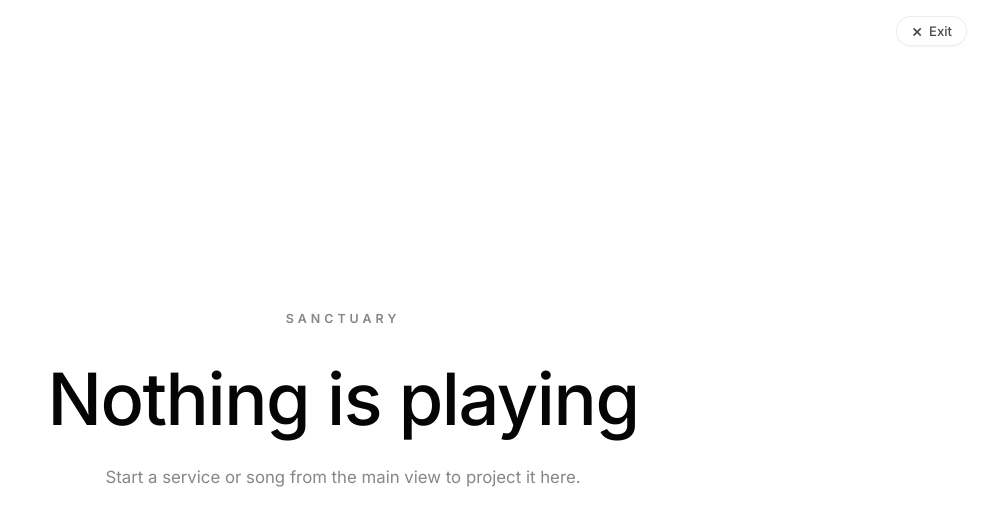
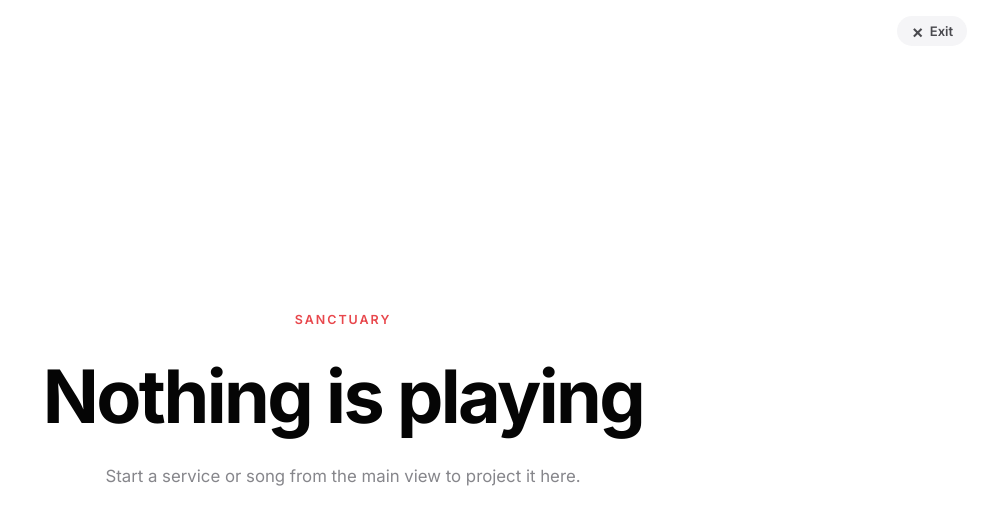
Before and after one commit to Moses2917/sancuary-player, a Vue app: page /now-playing in a window 1280 px wide. Shown: the top 526 px of the page, without its empty margins (297-1280 px from the left). Built offline with nearby package versions, Linux system fonts and the light colour scheme.

Commit message:
Rebuild Now Playing as a projection-grade page with bold display type

```diff
--- a/src/views/NowPlayingView.vue
+++ b/src/views/NowPlayingView.vue
@@ -59,14 +59,14 @@ function exit() {
     </button>
 
     <div v-if="!hasSong" class="np-empty">
-      <p class="np-empty__kicker">Sanctuary</p>
+      <p class="np-kicker">Sanctuary</p>
       <h1>Nothing is playing</h1>
       <p class="np-empty__hint">Start a service or song from the main view to project it here.</p>
     </div>
 
     <div v-else class="np-stage">
       <div class="np-meta">
-        <div class="np-kicker">{{ player.service?.name ?? 'Preview' }}</div>
+        <p class="np-kicker">{{ player.service?.name ?? 'Preview' }}</p>
         <h1 class="np-title" :title="player.currentSong?.title">
           {{ player.currentSong?.title }}
         </h1>
@@ -79,7 +79,7 @@ function exit() {
           :current="player.currentTime"
           :markers="player.currentMarkers"
           :loop="player.loop"
-          :height="96"
+          :height="88"
           accent="var(--c-accent)"
           @seek="(t) => player.seek(t)"
         />
@@ -96,14 +96,19 @@ function exit() {
           title="Previous"
           @click="player.prev()"
         >
-          <SkipBack :size="28" :stroke-width="1.5" />
+          <SkipBack :size="26" :stroke-width="1.75" />
         </button>
         <button
           class="np-btn np-btn--play"
           :title="player.isPlaying ? 'Pause' : 'Play'"
           @click="player.toggle()"
         >
-          <component :is="player.isPlaying ? Pause : Play" :size="44" :stroke-width="1.75" />
+          <component
+            :is="player.isPlaying ? Pause : Play"
+            :size="40"
+            :stroke-width="2"
+            :style="!player.isPlaying ? 'margin-left: 4px' : ''"
+          />
         </button>
         <button
           class="np-btn"
@@ -111,7 +116,7 @@ function exit() {
           title="Next"
           @click="player.next()"
         >
-          <SkipForward :size="28" :stroke-width="1.5" />
+          <SkipForward :size="26" :stroke-width="1.75" />
         </button>
       </div>
 
@@ -144,45 +149,45 @@ function exit() {
   display: inline-flex;
   align-items: center;
   gap: 6px;
-  background: var(--c-surface-raised);
+  background: var(--c-bg-2);
   color: var(--c-text-soft);
-  border: 1px solid var(--c-border);
-  padding: 6px 14px;
+  border: none;
+  padding: 7px 14px;
   border-radius: var(--r-pill);
   font-size: 0.82rem;
-  font-weight: 500;
+  font-weight: 550;
+  letter-spacing: -0.005em;
   cursor: pointer;
-  box-shadow: var(--sh-sm);
   transition:
     color var(--dur-fast) var(--ease),
-    border-color var(--dur-fast) var(--ease);
+    background var(--dur-fast) var(--ease);
 }
 .np-exit span {
-  font-size: 1.1rem;
+  font-size: 1.15rem;
   line-height: 0.8;
 }
 .np-exit:hover {
+  background: var(--c-bg-3);
   color: var(--c-text);
-  border-color: var(--c-border-strong);
 }
 
 .np-empty {
   text-align: center;
   z-index: 1;
 }
-.np-empty__kicker {
+.np-kicker {
   font-size: 0.78rem;
-  letter-spacing: 0.32em;
+  font-weight: 600;
+  letter-spacing: 0.16em;
   text-transform: uppercase;
-  color: var(--c-text-muted);
-  margin-bottom: var(--sp-4);
-  font-weight: 600;
+  color: var(--c-accent);
+  margin-bottom: var(--sp-3);
 }
 .np-empty h1 {
-  font-size: clamp(2.5rem, 6vw, 4.5rem);
+  font-size: clamp(2.6rem, 6vw, 4.6rem);
   margin-bottom: var(--sp-3);
-  font-weight: 500;
-  letter-spacing: -0.02em;
+  font-weight: 700;
+  letter-spacing: -0.035em;
 }
 .np-empty__hint {
   color: var(--c-text-muted);
@@ -203,20 +208,11 @@ function exit() {
   text-align: center;
   max-width: 100%;
 }
-.np-kicker {
-  font-size: 0.85rem;
-  font-weight: 600;
-  letter-spacing: 0.32em;
-  text-transform: uppercase;
-  color: var(--c-accent);
-  margin-bottom: var(--sp-4);
-}
 .np-title {
-  font-family: var(--font-display);
   font-size: clamp(2.6rem, 8vw, 5.6rem);
-  font-weight: 500;
-  line-height: 1.05;
-  letter-spacing: -0.02em;
+  font-weight: 700;
+  line-height: 1.02;
+  letter-spacing: -0.04em;
   max-width: 100%;
   overflow-wrap: anywhere;
 }
@@ -231,8 +227,9 @@ function exit() {
   justify-content: space-between;
   font-variant-numeric: tabular-nums;
   color: var(--c-text-muted);
-  font-size: 1.05rem;
-  letter-spacing: 0.02em;
+  font-size: 1rem;
+  font-weight: 550;
+  letter-spacing: -0.005em;
 }
 
 .np-transport {
@@ -245,18 +242,22 @@ function exit() {
   align-items: center;
   justify-content: center;
   border-radius: var(--r-pill);
-  border: 1px solid transparent;
+  border: none;
   background: transparent;
   color: var(--c-text-soft);
   cursor: pointer;
   padding: var(--sp-3);
   transition:
     color var(--dur-fast) var(--ease),
-    background var(--dur-fast) var(--ease);
+    background var(--dur-fast) var(--ease),
+    transform var(--dur-fast) var(--ease-out);
 }
-.np-btn:hover {
-  background: var(--c-bg-3);
+.np-btn:hover:not(:disabled) {
+  background: var(--c-bg-2);
   color: var(--c-text);
+}
+.np-btn:active:not(:disabled) {
+  transform: scale(0.94);
 }
 .np-btn:disabled {
   opacity: 0.3;
@@ -264,12 +265,12 @@ function exit() {
 }
 .np-btn--play {
   background: var(--c-accent);
-  color: #fbf9f3;
+  color: #fff;
   padding: var(--sp-5);
 }
 .np-btn--play:hover {
   background: var(--c-accent-deep);
-  color: #fbf9f3;
+  color: #fff;
 }
 
 .np-upnext {
@@ -277,16 +278,15 @@ function exit() {
   bottom: var(--sp-5);
   right: var(--sp-5);
   text-align: right;
-  background: var(--c-surface-raised);
-  border: 1px solid var(--c-border);
+  background: var(--c-bg-2);
+  border: none;
   border-radius: var(--r-md);
   padding: var(--sp-3) var(--sp-4);
-  box-shadow: var(--sh-sm);
 }
 .np-upnext__label {
   display: block;
-  font-size: 0.65rem;
-  letter-spacing: 0.24em;
+  font-size: 0.64rem;
+  letter-spacing: 0.16em;
   text-transform: uppercase;
   color: var(--c-text-muted);
   margin-bottom: 4px;
@@ -294,8 +294,9 @@ function exit() {
 }
 .np-upnext__title {
   display: block;
-  font-family: var(--font-display);
-  font-size: 1.2rem;
+  font-weight: 650;
+  font-size: 1.1rem;
+  letter-spacing: -0.02em;
   color: var(--c-text);
 }
 
```
